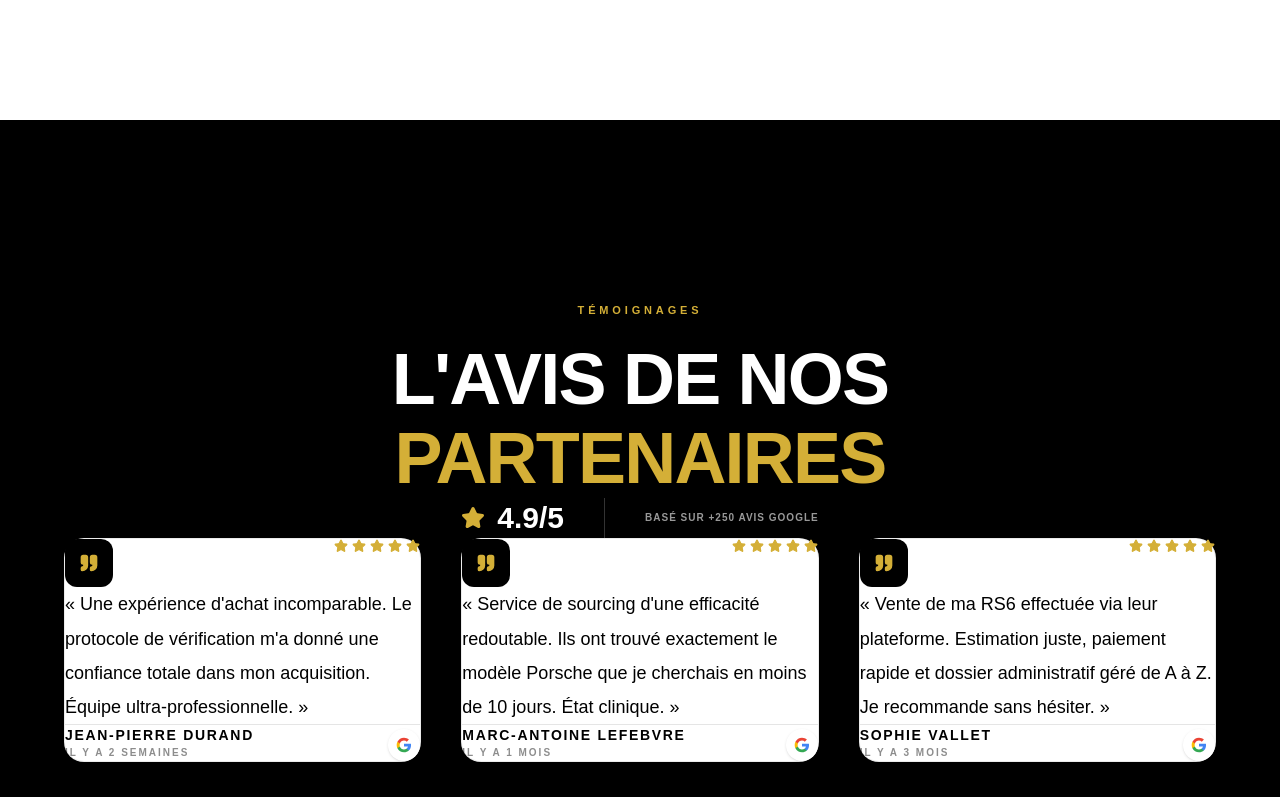
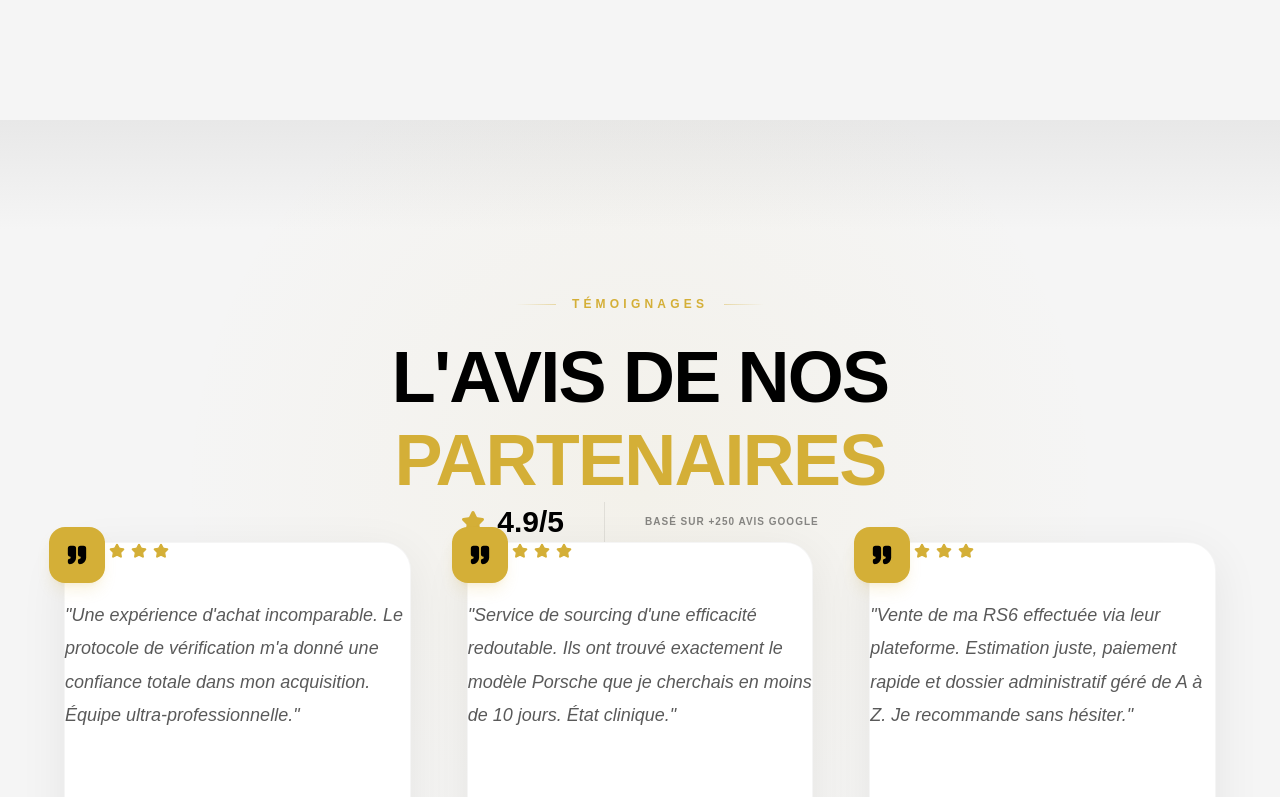
Before and after one commit to Team-MCD2/carxlab, a React (Vite) app: page / in a window 1280 px wide. Shown: the part 2000-2797 px from the top of the page. Built offline with nearby package versions, Linux system fonts and the light colour scheme.

Commit message:
first cdlfojmjmdkit

```diff
--- a/src/components/Reviews.jsx
+++ b/src/components/Reviews.jsx
@@ -3,92 +3,84 @@ import { motion } from 'framer-motion';
 import { Star, Quote } from 'lucide-react';
 import GoogleBadge from './GoogleBadge';
 
-const ReviewCard = ({ name, date, text, rating = 5, index }) => (
-    <motion.article
-        initial={{ opacity: 0, y: 32 }}
+const ReviewCard = ({ name, date, text, rating = 5 }) => (
+    <motion.div
+        initial={{ opacity: 0, y: 20 }}
         whileInView={{ opacity: 1, y: 0 }}
-        viewport={{ once: true, margin: '-50px' }}
-        transition={{ duration: 0.55, delay: index * 0.1, ease: [0.22, 1, 0.36, 1] }}
-        className="surface-white flex flex-col h-full p-10 md:p-12"
+        viewport={{ once: true }}
+        className="card-light-elevated p-10 md:p-12 lg:p-14 flex flex-col gap-10 relative group h-full min-h-[320px]"
     >
-        {/* En-tête carte */}
-        <div className="flex items-start justify-between gap-6 mb-10">
-            <div className="w-12 h-12 rounded-xl bg-black flex items-center justify-center text-accent-gold shrink-0">
-                <Quote size={20} fill="currentColor" />
-            </div>
-            <div className="flex gap-1">
-                {[...Array(rating)].map((_, i) => (
-                    <Star key={i} size={14} className="fill-accent-gold text-accent-gold" />
-                ))}
-            </div>
+        <div className="absolute -top-4 -left-4 w-14 h-14 bg-accent-gold rounded-2xl flex items-center justify-center text-black shadow-lg shadow-accent-gold/15">
+            <Quote size={22} fill="currentColor" />
         </div>
 
-        {/* Citation */}
-        <blockquote className="text-black text-base md:text-lg leading-[1.9] font-light flex-grow mb-10">
-            « {text} »
-        </blockquote>
+        <div className="flex gap-1.5 pt-2">
+            {[...Array(rating)].map((_, i) => (
+                <Star key={i} size={16} className="fill-accent-gold text-accent-gold" />
+            ))}
+        </div>
 
-        {/* Pied de carte */}
-        <footer className="flex items-end justify-between gap-6 pt-8 border-t border-black/10">
+        <p className="text-black/65 text-base md:text-lg leading-[1.85] font-light italic flex-grow">
+            "{text}"
+        </p>
+
+        <div className="pt-8 border-t border-black/[0.06] flex justify-between items-end gap-6">
             <div>
-                <cite className="not-italic text-black font-black uppercase tracking-[0.12em] text-sm block">
-                    {name}
-                </cite>
-                <time className="text-black/45 text-[10px] uppercase font-bold tracking-[0.2em] mt-2 block">
-                    {date}
-                </time>
+                <h4 className="text-black font-black uppercase tracking-widest text-sm">{name}</h4>
+                <p className="text-black/35 text-[10px] uppercase font-bold tracking-widest mt-2">{date}</p>
             </div>
             <GoogleBadge />
-        </footer>
-    </motion.article>
+        </div>
+    </motion.div>
 );
 
 const Reviews = () => {
     const reviews = [
         {
-            name: 'Jean-Pierre Durand',
-            date: 'Il y a 2 semaines',
+            name: "Jean-Pierre Durand",
+            date: "Il y a 2 semaines",
             text: "Une expérience d'achat incomparable. Le protocole de vérification m'a donné une confiance totale dans mon acquisition. Équipe ultra-professionnelle.",
-            rating: 5,
+            rating: 5
         },
         {
-            name: 'Marc-Antoine Lefebvre',
-            date: 'Il y a 1 mois',
+            name: "Marc-Antoine Lefebvre",
+            date: "Il y a 1 mois",
             text: "Service de sourcing d'une efficacité redoutable. Ils ont trouvé exactement le modèle Porsche que je cherchais en moins de 10 jours. État clinique.",
-            rating: 5,
+            rating: 5
         },
         {
-            name: 'Sophie Vallet',
-            date: 'Il y a 3 mois',
-            text: 'Vente de ma RS6 effectuée via leur plateforme. Estimation juste, paiement rapide et dossier administratif géré de A à Z. Je recommande sans hésiter.',
-            rating: 5,
-        },
+            name: "Sophie Vallet",
+            date: "Il y a 3 mois",
+            text: "Vente de ma RS6 effectuée via leur plateforme. Estimation juste, paiement rapide et dossier administratif géré de A à Z. Je recommande sans hésiter.",
+            rating: 5
+        }
     ];
 
     return (
-        <section className="section-padding section-dark relative overflow-hidden">
+        <section className="section-padding section-light-blend relative overflow-hidden">
+            <div className="absolute top-0 left-0 w-full h-full bg-[radial-gradient(circle_at_50%_40%,rgba(212,175,55,0.06)_0%,transparent_55%)] pointer-events-none" />
+
             <div className="main-container relative z-10">
-                <div className="text-center mb-20 md:mb-28">
-                    <span className="section-tag block text-center">Témoignages</span>
-                    <h2 className="text-4xl md:text-7xl font-black text-white uppercase tracking-tight leading-[1.1] mb-12">
-                        L'AVIS DE NOS <br />
-                        <span className="text-accent-gold">PARTENAIRES</span>
+                <div className="text-center mb-20 md:mb-24">
+                    <div className="section-label section-label-light mb-8">
+                        <span className="text-accent-gold tracking-[0.35em] font-black text-xs uppercase">Témoignages</span>
+                    </div>
+                    <h2 className="text-4xl md:text-7xl font-black text-black uppercase tracking-tight leading-[1.15] mb-12">
+                        L'AVIS DE NOS <br /><span className="text-accent-gold">PARTENAIRES</span>
                     </h2>
                     <div className="flex flex-col sm:flex-row justify-center items-center gap-6 sm:gap-10">
                         <div className="flex items-center gap-3">
                             <Star className="text-accent-gold fill-accent-gold" size={24} />
-                            <span className="text-white font-black text-3xl">4.9/5</span>
+                            <span className="text-black font-black text-3xl">4.9/5</span>
                         </div>
-                        <div className="hidden sm:block h-10 w-px bg-white/20" />
-                        <p className="text-white/60 uppercase font-black tracking-widest text-[10px]">
-                            Basé sur +250 avis Google
-                        </p>
+                        <div className="hidden sm:block h-10 w-px bg-black/[0.08]" />
+                        <p className="text-black/45 uppercase font-black tracking-widest text-[10px]">Basé sur +250 avis Google</p>
                     </div>
                 </div>
 
-                <div className="grid grid-cols-1 md:grid-cols-2 lg:grid-cols-3 gap-8 md:gap-10">
+                <div className="grid grid-cols-1 md:grid-cols-2 lg:grid-cols-3 gap-10 md:gap-12 lg:gap-14">
                     {reviews.map((review, index) => (
-                        <ReviewCard key={index} index={index} {...review} />
+                        <ReviewCard key={index} {...review} />
                     ))}
                 </div>
             </div>
--- a/src/index.css
+++ b/src/index.css
@@ -7,9 +7,10 @@
 }
 
 :root {
-  --bg-color: #000000;
-  --bg-card: #000000;
-  --bg-light: #ffffff;
+  --bg-color: #050505;
+  --bg-elevated: #0c0c0c;
+  --bg-card: #111111;
+  --bg-light: #f5f5f5;
   --bg-light-card: #ffffff;
   --accent-gold: #d4af37;
   --accent-gold-glow: 0 0 15px rgba(212, 175, 55, 0.25), 0 0 40px rgba(212, 175, 55, 0.08);
@@ -139,99 +140,38 @@ body {
   }
 }
 
-/* Alternance strict : noir pur / blanc pur */
+/* Alternance clair / sombre */
 .section-dark {
-  background-color: #000000;
-  color: #ffffff;
+  background-color: var(--bg-color);
+}
+
+.section-elevated {
+  background-color: var(--bg-elevated);
 }
 
 .section-light {
-  background-color: #ffffff;
-  color: #000000;
+  background-color: var(--bg-light);
+  color: #111111;
 }
 
-/* Étiquette de section — sans lignes horizontales */
-.section-tag {
-  display: inline-block;
-  font-size: 0.6875rem;
-  letter-spacing: 0.35em;
-  text-transform: uppercase;
-  font-weight: 800;
-  color: var(--accent-gold);
-  margin-bottom: 1.25rem;
+/* Fond clair avec fondu vers les sections sombres (évite le choc blanc/noir) */
+.section-light-blend {
+  background: linear-gradient(
+    180deg,
+    #e8e8e8 0%,
+    var(--bg-light) 12%,
+    var(--bg-light) 88%,
+    #e8e8e8 100%
+  );
+  color: #111111;
 }
 
-/* Cartes blanches sur fond noir */
-.surface-white {
-  background: #ffffff;
-  color: #000000;
-  border-radius: 1.25rem;
-  border: 1px solid rgba(0, 0, 0, 0.08);
+.section-light .text-on-light {
+  color: rgba(0, 0, 0, 0.55);
 }
 
-/* Cartes protocole (fond clair) */
-.protocol-card {
-  background: #ffffff;
-  color: #000000;
-  border: 2px solid #000000;
-  border-radius: 1.25rem;
-  padding: 2rem 1.75rem;
-  transition: transform 0.35s ease, box-shadow 0.35s ease;
-}
-
-@media (min-width: 768px) {
-  .protocol-card {
-    padding: 2.5rem 2rem;
-  }
-}
-
-.protocol-card:hover {
-  transform: translateY(-4px);
-  box-shadow: 0 20px 50px rgba(0, 0, 0, 0.12);
-}
-
-/* Admin — champs formulaire */
-.admin-field {
-  display: flex;
-  flex-direction: column;
-  gap: 0.625rem;
-}
-
-.admin-field label {
-  font-size: 0.6875rem;
-  font-weight: 800;
-  letter-spacing: 0.2em;
-  text-transform: uppercase;
-  color: var(--accent-gold);
-}
-
-.admin-input {
-  width: 100%;
-  background: #000000;
-  border: 1px solid rgba(255, 255, 255, 0.15);
-  border-radius: 0.5rem;
-  padding: 0.875rem 1rem;
-  color: #ffffff;
-  font-size: 0.9375rem;
-  transition: border-color 0.25s ease;
-}
-
-.admin-input:focus {
-  outline: none;
-  border-color: var(--accent-gold);
-}
-
-.admin-panel {
-  background: #000000;
-  border: 1px solid rgba(255, 255, 255, 0.12);
-  border-radius: 1.25rem;
-  padding: 2rem 1.75rem;
-}
-
-@media (min-width: 768px) {
-  .admin-panel {
-    padding: 2.5rem 2.5rem;
-  }
+.section-light .text-on-light-strong {
+  color: #111111;
 }
 
 /* Séparateurs doux (remplace les traits durs) */
@@ -324,8 +264,10 @@ body {
 
 /* UI Elements */
 .glass-panel {
-  background: #000000;
-  border: 1px solid rgba(255, 255, 255, 0.12);
+  background: var(--glass-bg);
+  backdrop-filter: blur(24px);
+  -webkit-backdrop-filter: blur(24px);
+  border: 1px solid var(--glass-border);
   border-radius: var(--radius-panel);
 }
 
@@ -343,17 +285,17 @@ body {
 }
 
 .card-light {
-  background: #ffffff;
-  border: 1px solid #000000;
+  background: #fafafa;
+  border: 1px solid rgba(0, 0, 0, 0.06);
   border-radius: var(--radius-card);
-  box-shadow: none;
+  box-shadow: 0 4px 24px rgba(0, 0, 0, 0.05);
 }
 
 .card-light-elevated {
   background: #ffffff;
-  border: 1px solid #000000;
+  border: 1px solid rgba(0, 0, 0, 0.04);
   border-radius: var(--radius-card);
-  box-shadow: 0 16px 48px rgba(0, 0, 0, 0.08);
+  box-shadow: 0 12px 48px rgba(0, 0, 0, 0.07);
 }
 
 /* Cartes services — section Launaguet */
--- a/src/pages/Home.jsx
+++ b/src/pages/Home.jsx
@@ -47,7 +47,9 @@ const Home = () => {
                         transition={{ duration: 1.2, ease: "easeOut" }}
                         className="max-w-6xl w-full px-4"
                     >
-                        <span className="section-tag block text-center mb-10 md:mb-14">Prototype V4 // Lab</span>
+                        <div className="section-label mb-10 md:mb-14 w-full max-w-md mx-auto">
+                            <span className="text-accent-gold tracking-[0.25em] md:tracking-[0.5em] font-black text-[9px] md:text-sm uppercase">Prototype V4 // Lab</span>
+                        </div>
 
                         <h1 className="hero-title mb-16 md:mb-20 flex flex-col items-center gap-4 md:gap-0">
                             <span>L'ART DE LA</span>
@@ -151,35 +153,35 @@ const Home = () => {
             {/* Reviews Section */}
             <Reviews />
 
-            {/* Protocole — section CLAIRE (alternance) */}
-            <LabProtocol />
-
-            {/* Find Us — section SOMBRE */}
-            <section className="section-padding section-dark relative overflow-hidden border-t border-white/10">
+            {/* Find Us Section */}
+            <section className="section-padding section-light relative overflow-hidden">
+                <div className="absolute top-0 right-0 w-[500px] h-[500px] bg-accent-gold/[0.06] blur-[150px] rounded-full pointer-events-none" />
                 <div className="main-container relative z-10">
                     <div className="flex flex-col md:flex-row items-center gap-20 md:gap-24 xl:gap-32">
                         <div className="w-full md:w-1/2 flex flex-col items-center md:items-start text-center md:text-left">
-                            <span className="section-tag block md:text-left text-center">Localisation</span>
-                            <h2 className="text-4xl md:text-7xl font-black mb-16 md:mb-20 uppercase tracking-tight leading-[1.1] text-white">
+                            <div className="section-label section-label-light mb-10 w-full md:justify-start">
+                                <span className="text-accent-gold tracking-[0.35em] font-black text-xs uppercase">Localisation</span>
+                            </div>
+                            <h2 className="text-4xl md:text-7xl font-black mb-16 md:mb-20 uppercase tracking-tight leading-[1.1] text-black">
                                 OÙ NOUS <br /><span className="text-accent-gold">TROUVER</span>
                             </h2>
-                            <div className="space-y-6 w-full flex flex-col items-center md:items-stretch max-w-md md:max-w-none">
-                                <div className="surface-white flex flex-col md:flex-row items-center md:items-start gap-6 p-8 md:p-10">
-                                    <div className="w-16 h-16 rounded-xl bg-black flex items-center justify-center text-accent-gold shrink-0">
+                            <div className="space-y-8 w-full flex flex-col items-center md:items-stretch max-w-md md:max-w-none">
+                                <div className="card-light flex flex-col md:flex-row items-center md:items-start gap-6 p-8 md:p-10 group">
+                                    <div className="w-16 h-16 rounded-2xl bg-accent-gold/10 flex items-center justify-center text-accent-gold shrink-0">
                                         <MapPin size={28} />
                                     </div>
                                     <div className="text-center md:text-left">
                                         <h4 className="text-black font-black uppercase tracking-widest mb-3">Le Laboratoire</h4>
-                                        <p className="text-black/55 text-base md:text-lg font-light leading-relaxed">4 impasses du pont<br />31140 Launaguet, France</p>
+                                        <p className="text-black/50 text-base md:text-lg font-light leading-relaxed">4 impasses du pont<br />31140 Launaguet, France</p>
                                     </div>
                                 </div>
-                                <div className="surface-white flex flex-col md:flex-row items-center md:items-start gap-6 p-8 md:p-10">
-                                    <div className="w-16 h-16 rounded-xl bg-black flex items-center justify-center text-accent-gold shrink-0">
+                                <div className="card-light flex flex-col md:flex-row items-center md:items-start gap-6 p-8 md:p-10 group">
+                                    <div className="w-16 h-16 rounded-2xl bg-accent-gold/10 flex items-center justify-center text-accent-gold shrink-0">
                                         <Phone size={28} />
                                     </div>
                                     <div className="text-center md:text-left">
                                         <h4 className="text-black font-black uppercase tracking-widest mb-3">Ligne Directe</h4>
-                                        <p className="text-black/55 text-base md:text-lg font-light leading-relaxed">
+                                        <p className="text-black/50 text-base md:text-lg font-light leading-relaxed">
                                             <a href="tel:0659330312" className="hover:text-accent-gold transition-colors">06 59 33 03 12</a><br />Expertise & Stock
                                         </p>
                                     </div>
@@ -198,7 +200,7 @@ const Home = () => {
                             </div>
                         </div>
                         <div className="w-full md:w-1/2">
-                            <div className="relative aspect-video md:aspect-square surface-white overflow-hidden p-1">
+                            <div className="relative aspect-video md:aspect-square card-light overflow-hidden group p-1">
                                 <iframe
                                     src="https://www.google.com/maps/embed?pb=!1m18!1m12!1m3!1d2886.67!2d1.46!3d43.6!2m3!1f0!2f0!3f0!3m2!1i1024!2i768!4f13.1!3m3!1m2!1s0x12aebb1!2s4+Imp.+du+Pont%2C+31140+Launaguet!5e0!3m2!1sfr!2sfr!4v1"
                                     width="100%"
@@ -215,8 +217,9 @@ const Home = () => {
                 </div>
             </section>
 
-            {/* SEO éditorial — section CLAIRE */}
-            <section className="section-padding section-light relative overflow-hidden border-t border-black/10">
+            {/* SEO éditorial — section SOMBRE */}
+            <section className="section-padding section-dark relative overflow-hidden">
+                <div className="absolute inset-0 lab-grid opacity-[0.06] pointer-events-none" />
                 <div className="main-container relative z-10">
                     <div className="grid grid-cols-1 lg:grid-cols-12 gap-16 md:gap-20 xl:gap-28">
                         <motion.div
@@ -225,12 +228,18 @@ const Home = () => {
                             viewport={{ once: true }}
                             className="lg:col-span-4 lg:sticky lg:top-32 self-start"
                         >
-                            <span className="section-tag block">Expertise</span>
-                            <h2 className="text-3xl md:text-5xl xl:text-6xl font-black uppercase tracking-tight leading-[1.08] text-black mb-8">
+                            <div className="section-label mb-8 md:justify-start">
+                                <span className="text-accent-gold tracking-[0.35em] font-black text-xs uppercase">Expertise</span>
+                            </div>
+                            <h2 className="text-3xl md:text-5xl xl:text-6xl font-black uppercase tracking-tight leading-[1.08] text-white mb-8">
                                 VÉHICULES D'OCCASION <span className="text-accent-gold">À TOULOUSE</span>
                             </h2>
-                            <p className="text-black/50 text-base md:text-lg font-light leading-relaxed max-w-md">
+                            <p className="text-white/40 text-base md:text-lg font-light leading-relaxed max-w-md">
                                 Launaguet · Haute-Garonne · Métropole toulousaine
+                            </p>
+                            <div className="soft-divider w-full max-w-xs mt-12 opacity-50" />
+                            <p className="mt-8 text-[10px] uppercase tracking-[0.35em] text-accent-gold/70 font-black">
+                                Expertise Automobile Lab
                             </p>
                         </motion.div>
 
@@ -241,17 +250,17 @@ const Home = () => {
                             transition={{ delay: 0.1 }}
                             className="lg:col-span-8 flex flex-col gap-12 md:gap-16"
                         >
-                            <p className="text-lg md:text-xl lg:text-2xl text-black/75 font-light leading-[1.85]">
-                                Bienvenue chez <strong className="text-black font-semibold">CarXLab</strong>, votre garage spécialisé dans la vente de voitures d'occasion premium. Notre laboratoire automobile est situé à Launaguet, à quelques minutes de <strong className="text-black font-semibold">Toulouse</strong>, Blagnac et l'Union.
+                            <p className="text-lg md:text-xl lg:text-2xl text-white/70 font-light leading-[1.85]">
+                                Bienvenue chez <strong className="text-white font-medium">CarXLab</strong>, votre garage spécialisé dans la vente de voitures d'occasion premium. Notre laboratoire automobile est situé à Launaguet, à quelques minutes de <strong className="text-white font-medium">Toulouse</strong>, Blagnac et l'Union.
                             </p>
-                            <p className="text-base md:text-lg text-black/50 font-light leading-[1.9]">
+                            <p className="text-base md:text-lg text-white/45 font-light leading-[1.9]">
                                 Que vous recherchiez une berline de luxe, un SUV familial ou une sportive d'exception, notre catalogue live est mis à jour quotidiennement. Chaque annonce détaille l'historique du véhicule, son kilométrage certifié et ses options exclusives — pour Aucamville, Saint-Alban, Castelginest et toute la métropole.
                             </p>
-                            <p className="text-base md:text-lg text-black/50 font-light leading-[1.9]">
+                            <p className="text-base md:text-lg text-white/45 font-light leading-[1.9]">
                                 Profitez aussi de notre expertise pour le rachat cash de votre véhicule. Nous rachetons tous types de modèles récents au meilleur prix du marché local. Faites confiance à CarXLab pour votre prochain achat dans le 31.
                             </p>
                             <div className="pt-4">
-                                <Link to="/stock" className="inline-flex items-center gap-4 text-black text-xs font-black uppercase tracking-[0.25em] border-2 border-black px-6 py-3 rounded-lg hover:bg-black hover:text-white transition-all">
+                                <Link to="/stock" className="inline-flex items-center gap-4 text-accent-gold text-xs font-black uppercase tracking-[0.3em] hover:gap-6 transition-all">
                                     Parcourir le stock <ArrowRight size={16} />
                                 </Link>
                             </div>
@@ -260,8 +269,11 @@ const Home = () => {
                 </div>
             </section>
 
-            {/* CTA — section SOMBRE */}
-            <section className="section-padding section-dark relative flex items-center justify-center overflow-hidden pb-28 md:pb-36 border-t border-white/10">
+            {/* Protocole lab — section SOMBRE animée */}
+            <LabProtocol />
+
+            {/* CTA — section CLAIRE */}
+            <section className="section-padding section-light-blend relative flex items-center justify-center overflow-hidden pb-28 md:pb-36">
                 <div className="main-container text-center relative z-10">
                     <motion.div
                         initial={{ opacity: 0, y: 30 }}
@@ -270,10 +282,10 @@ const Home = () => {
                         transition={{ duration: 0.8, ease: [0.22, 1, 0.36, 1] }}
                         className="flex flex-col items-center"
                     >
-                        <h2 className="text-4xl md:text-7xl font-black mb-12 md:mb-16 uppercase leading-[1.05] tracking-tight text-white">
+                        <h2 className="text-4xl md:text-7xl font-black mb-12 md:mb-16 uppercase leading-[1.05] tracking-tight text-black">
                             VOTRE <br /><span className="text-accent-gold">FUTUR</span> EST ICI
                         </h2>
-                        <p className="text-lg md:text-xl text-white/60 mb-16 md:mb-20 max-w-2xl mx-auto font-light leading-[1.85]">
+                        <p className="text-lg md:text-xl text-black/50 mb-16 md:mb-20 max-w-2xl mx-auto font-light leading-[1.85]">
                             Vendez votre véhicule au juste prix ou trouvez la perle rare parmi notre stock ultra-limité.
                         </p>
                         <motion.div
@@ -296,7 +308,7 @@ const Home = () => {
                                 <motion.button
                                     whileHover={{ scale: 1.02 }}
                                     whileTap={{ scale: 0.98 }}
-                                    className="gold-button-outline w-full px-12 py-5 text-xs"
+                                    className="gold-button-outline w-full px-12 py-5 text-xs !border-black/20 !text-black hover:!bg-black hover:!text-white"
                                 >
                                     CATALOGUE LIVE
                                 </motion.button>
```
Also changed, not shown: src/components/Footer.jsx (+6 -6 lines), src/components/LabProtocol.jsx (+26 -20 lines), src/pages/Admin.jsx (+51 -47 lines).
